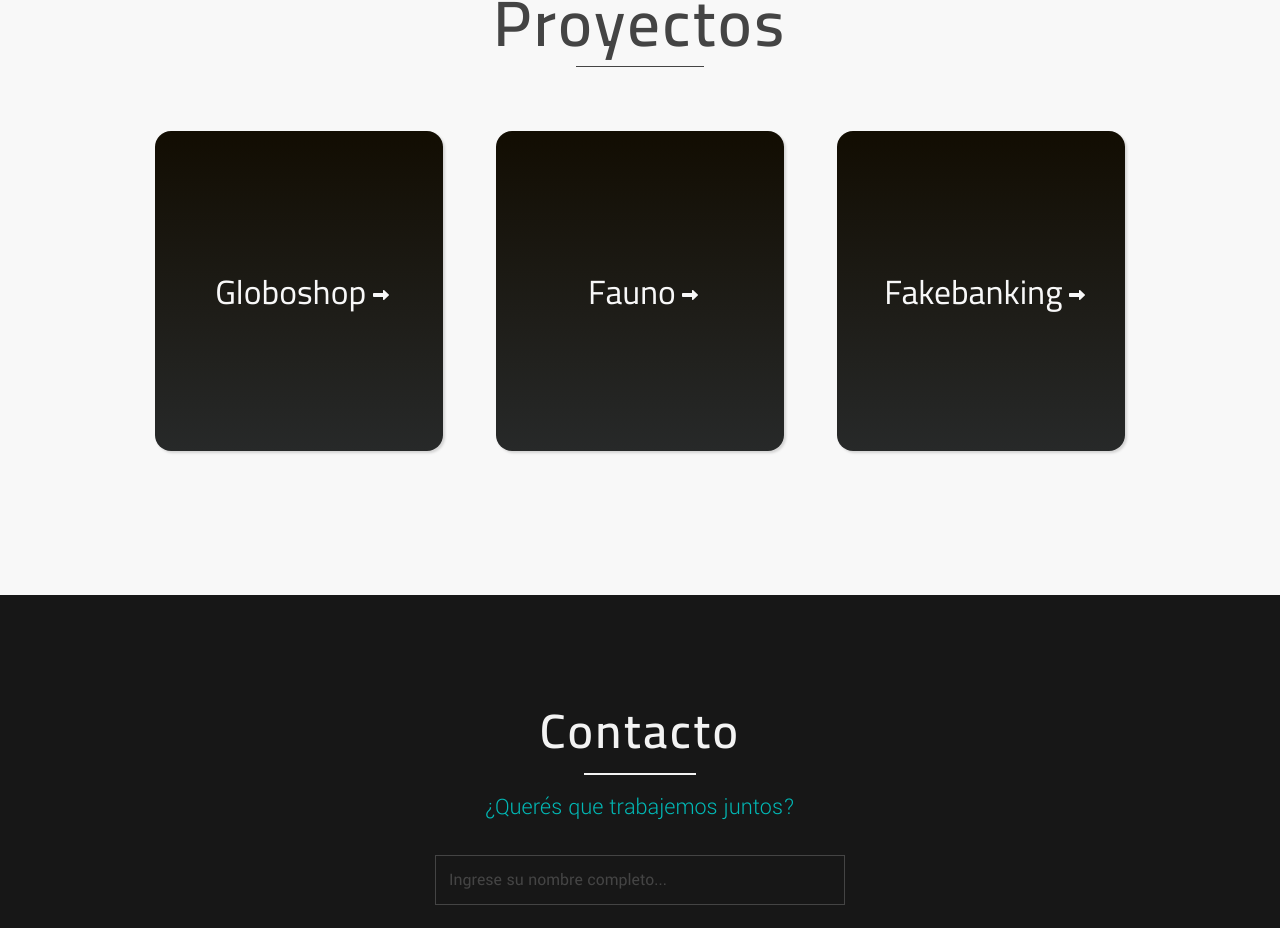
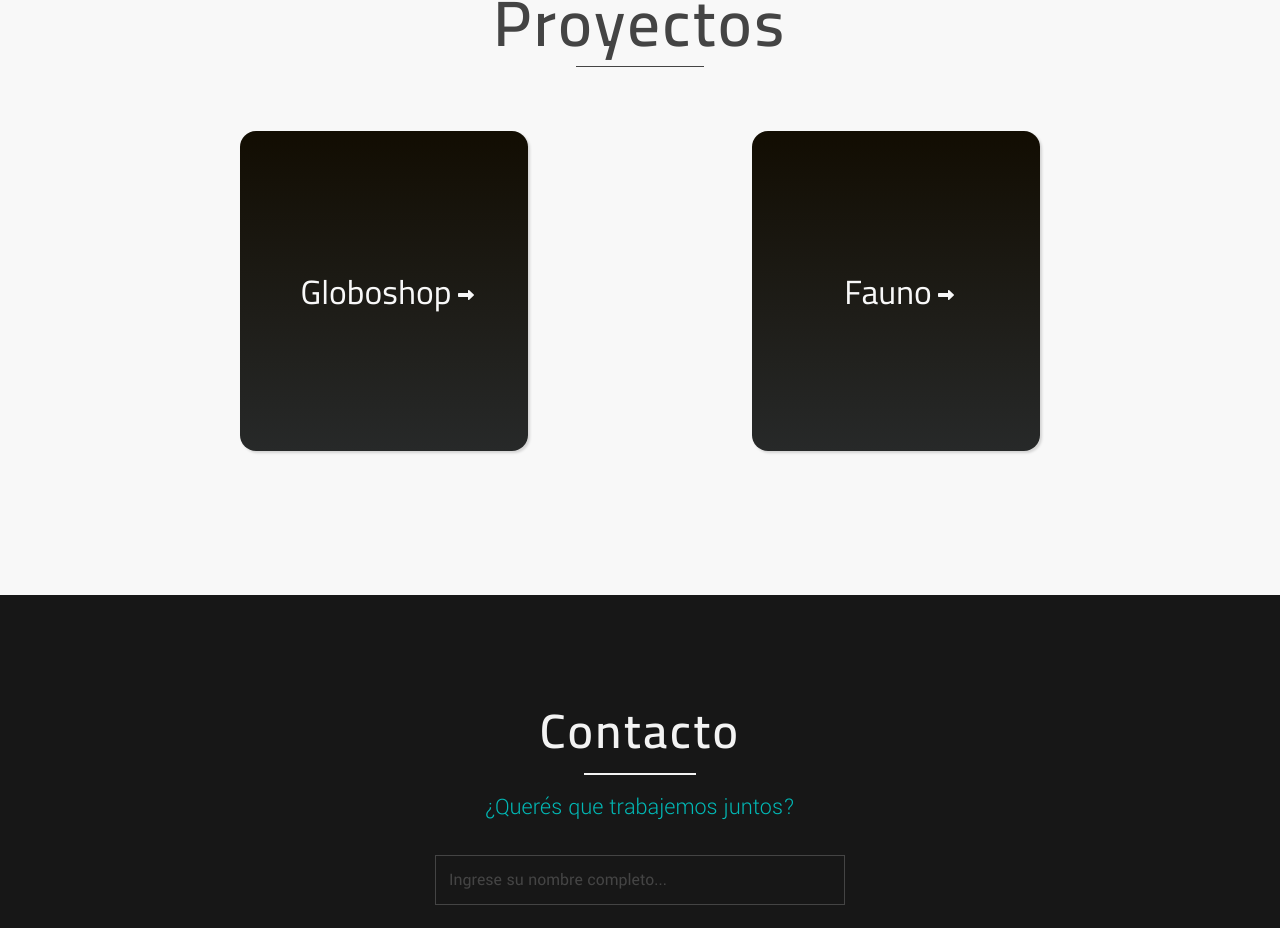
Before and after one commit to MatiasGodoyWD/matiasgodoydev, a React (Create React App) app: page / in a window 1280 px wide. Shown: the part 1691-2619 px from the top of the page. Built offline with nearby package versions, Linux system fonts and the light colour scheme.

Commit message:
fakebanking eliminado

```diff
--- a/src/data/data.js
+++ b/src/data/data.js
@@ -13,11 +13,11 @@ export const projects = [
     repo: "https://github.com/Nahuel-Pasquale/fauno-arquitectura",
     demo: "https://fauno-arquitectura.vercel.app/",
   },
-  {
-    name: "Fakebanking",
-    stack: "Javascript",
-    description: "Homebanking",
-    repo: "https://github.com/MatiasGodoyWD/nucbanking",
-    demo: "https://fakebanking.vercel.app/",
-  },
+  // {
+  //   name: "Fakebanking",
+  //   stack: "Javascript",
+  //   description: "Homebanking",
+  //   repo: "https://github.com/MatiasGodoyWD/nucbanking",
+  //   demo: "https://fakebanking.vercel.app/",
+  // },
 ];
```
